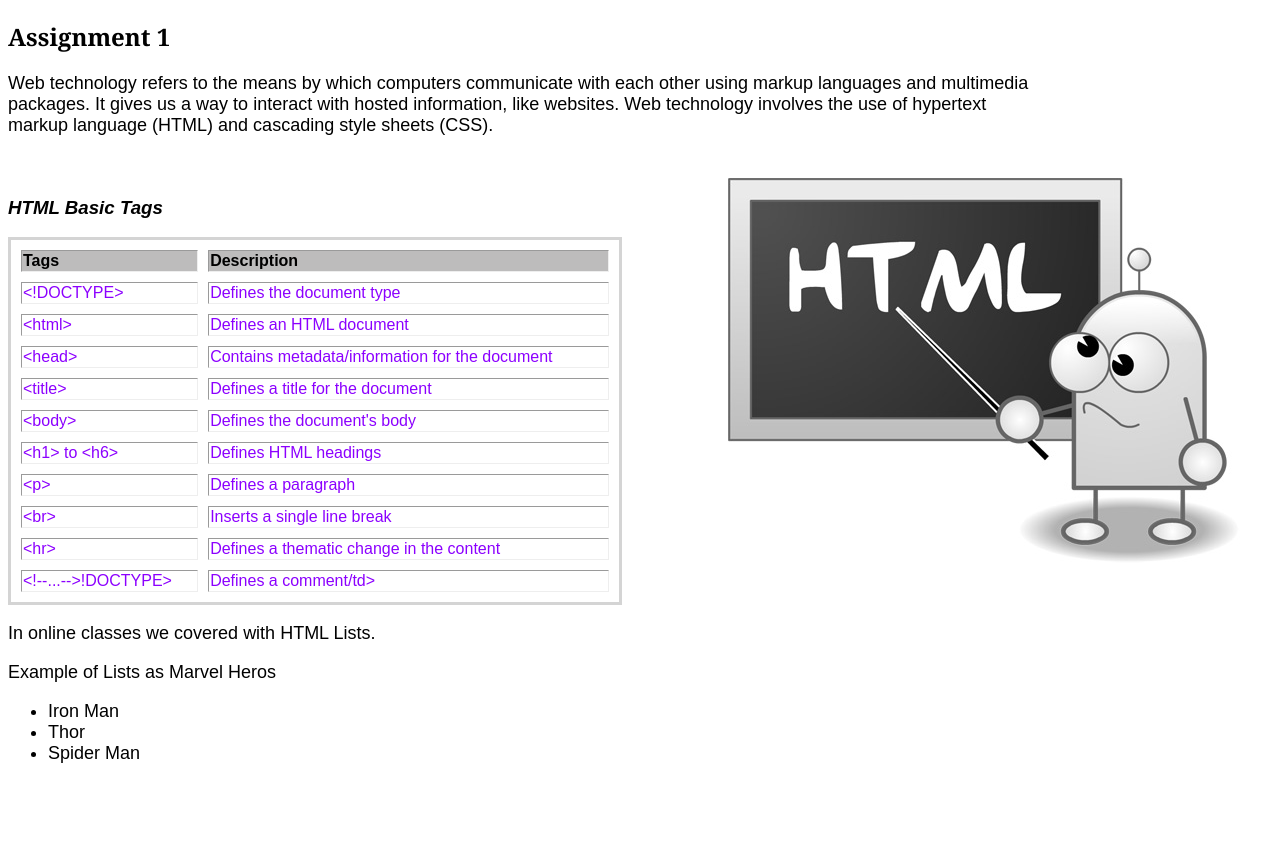
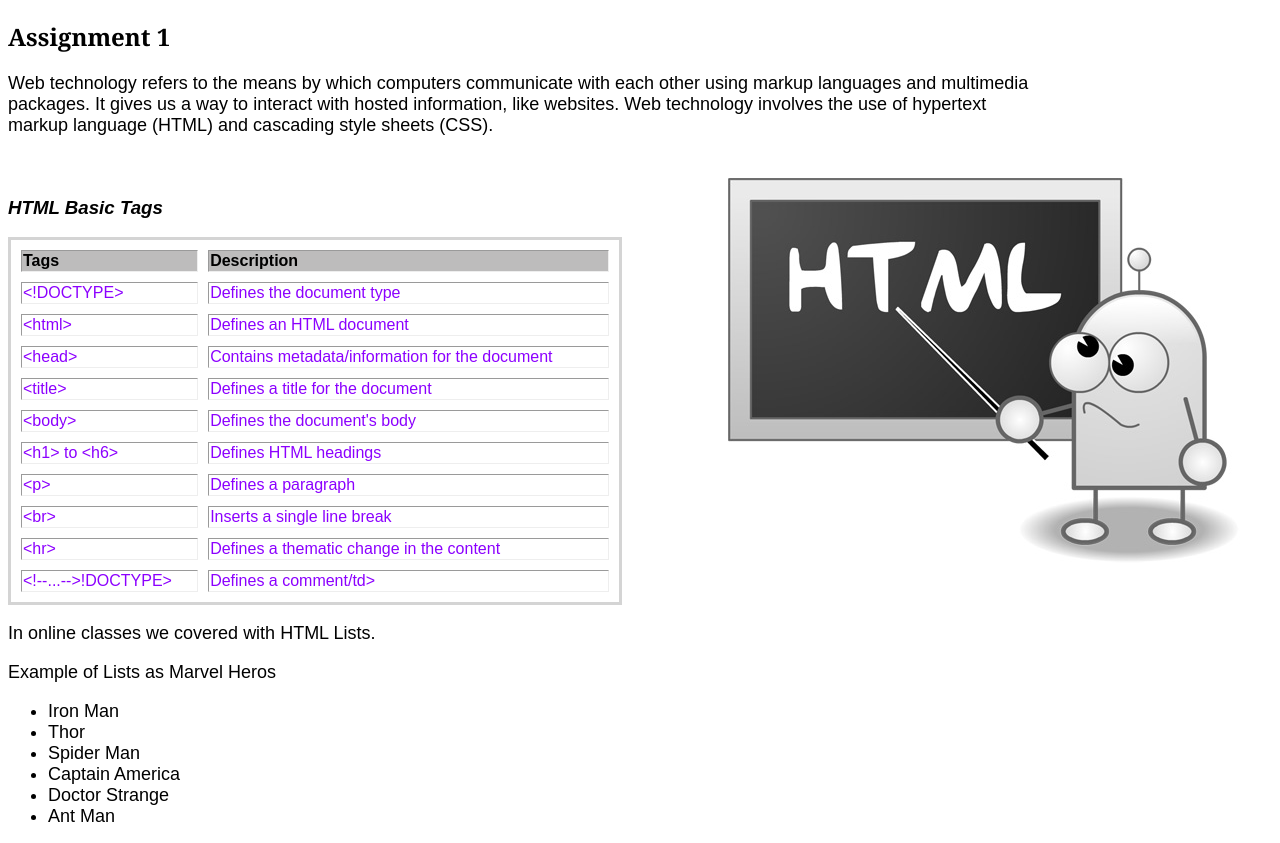
Before and after one commit to vasumsv/webassignments.github.io, a plain HTML site: page index.html in a window 1280 px wide. Before the commit the page ends 800 px from the top, so only its background shows below. Drawn offline with Linux system fonts and the light colour scheme.

Commit message:
added heros

```diff
--- a/index.html
+++ b/index.html
@@ -69,6 +69,9 @@
         <li>Iron Man</li>
         <li>Thor</li>
         <li>Spider Man</li>
+        <li>Captain America</li>
+        <li>Doctor Strange</li>
+        <li>Ant Man</li>
     </ul>
 
 </body>
```
